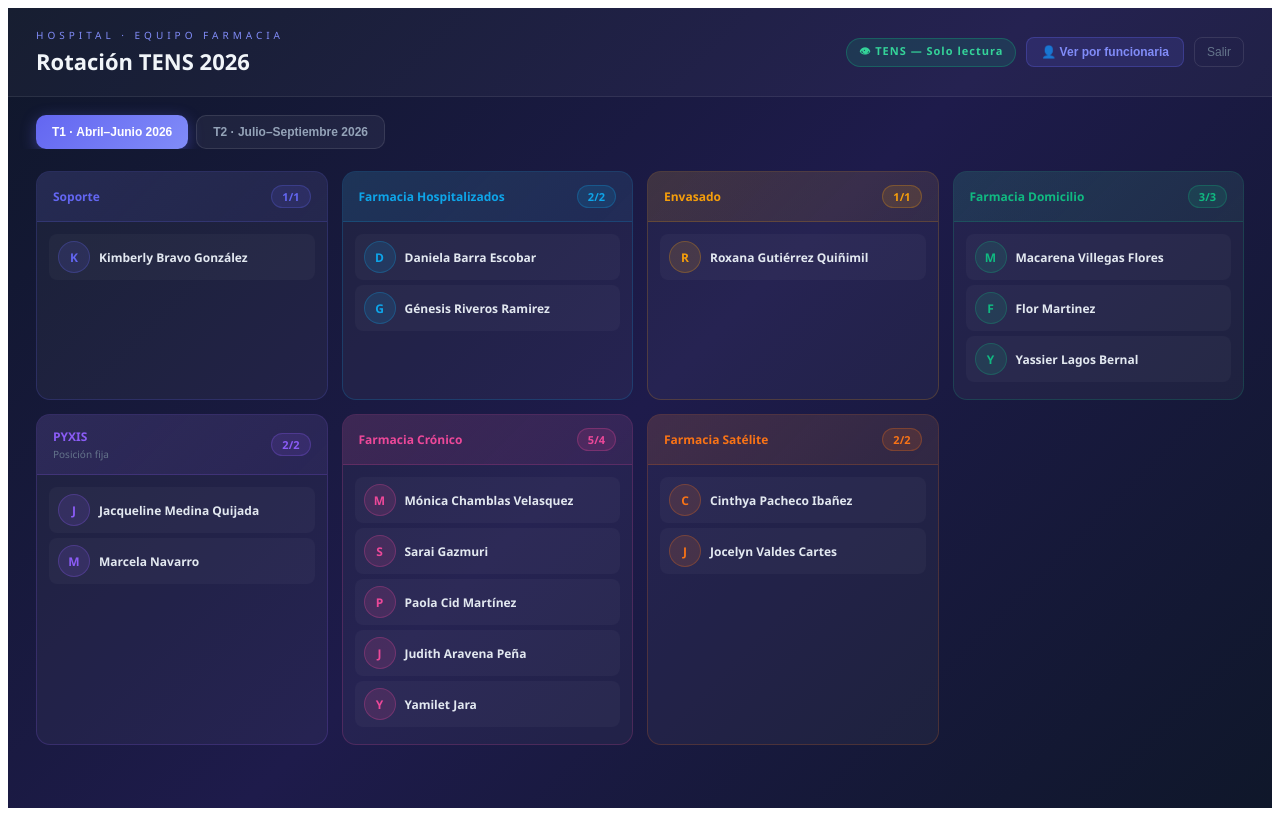
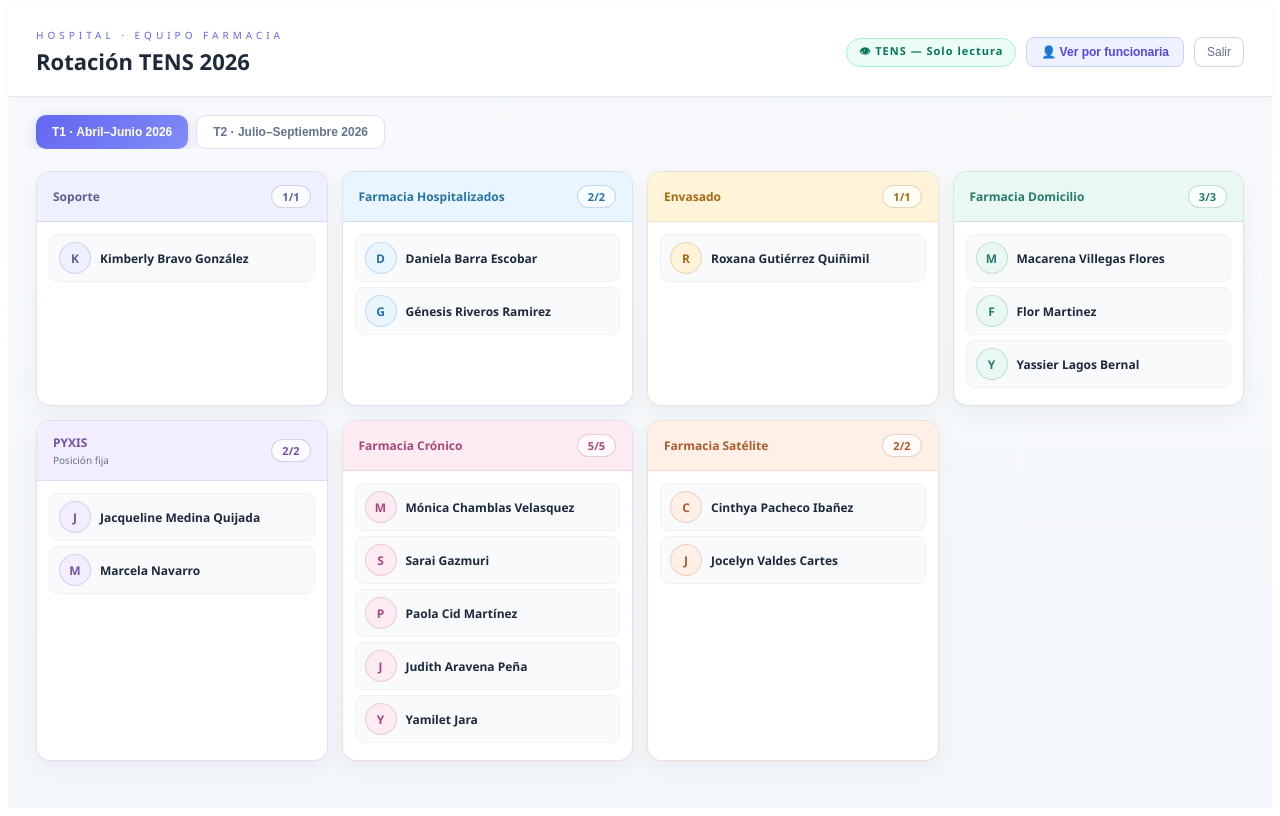
Before and after one commit to carolinariverajorquera-cmd/rotacion-farmacia, a React (Vite) app: page / in a window 1280 px wide. Both pictures are taken after a click on the button "Soy TENS, ver rotación →". Built offline with nearby package versions, Linux system fonts and the light colour scheme.

Commit message:
Actualizar rotación julio-diciembre y aplicar interfaz clara

```diff
--- a/src/App.jsx
+++ b/src/App.jsx
@@ -4,8 +4,8 @@ import { useState, useEffect } from "react";
 // CONTRASEÑA DE LA JEFA — cámbiala aquí
 // ============================================================
 const CLAVE_JEFA = "farmacia2026";
-const STORAGE_KEY = "rotacion-farmacia-plan-v2";
-const SEMILLA_INICIAL = 20260828;
+const STORAGE_KEY = "rotacion-farmacia-plan-v3";
+const SEMILLA_INICIAL = 20260907;
 
 // contrato: "honorario" | "contrata" | "compra_servicios" | "das_chue"
 // t1: asignación FIJA de Abril-Junio 2026, según tabla entregada por la jefa
@@ -22,22 +22,41 @@ const FUNCIONARIAS = [
   { nombre: "Cinthya Pacheco Ibañez", condicion: null, contrato: "contrata", t1: "satelite", fijas: { 1: "satelite", 2: "satelite" }, fijaLabel: "Fija en Satélite hasta diciembre" },
   { nombre: "Jacqueline Medina Quijada", condicion: "fija_pyxis", contrato: "contrata", t1: "pyxis" },
   { nombre: "Yassier Lagos Bernal", condicion: null, contrato: "compra_servicios", t1: "domicilio" },
-  { nombre: "Jocelyn Valdes Cartes", condicion: null, contrato: "compra_servicios", t1: "satelite", fijas: { 1: "domicilio", 2: "domicilio" }, fijaLabel: "Fija en Domicilio hasta diciembre" },
+  { nombre: "Jocelyn Valdes Cartes", condicion: null, contrato: "compra_servicios", t1: "satelite" },
   { nombre: "Génesis Riveros Ramirez", condicion: null, contrato: "contrata", t1: "hospitalizados", fijas: { 1: "cronico", 2: "cronico" }, fijaLabel: "Fija en Crónico hasta diciembre" },
   { nombre: "Judith Aravena Peña", condicion: null, contrato: "honorario", t1: "cronico", fijas: { 1: "soporte", 2: "soporte" }, fijaLabel: "Fija en Soporte hasta diciembre" },
   { nombre: "Marcela Navarro", condicion: "fija_pyxis", contrato: "honorario", t1: "pyxis" },
-  { nombre: "Yamilet Jara", condicion: "solo_satelite_cronico", contrato: "das_chue", t1: "cronico" },
+  { nombre: "Yamilet Jara", condicion: null, contrato: "das_chue", t1: "cronico", fijas: { 1: "domicilio", 2: "domicilio" }, fijaLabel: "Fija en Domicilio de julio a diciembre" },
 ];
 
 const AREAS = [
-  { id: "soporte", nombre: "Soporte", cupo: 1, color: "#6366f1" },
-  { id: "hospitalizados", nombre: "Farmacia Hospitalizados", cupo: 2, color: "#0ea5e9" },
-  { id: "envasado", nombre: "Envasado", cupo: 1, color: "#f59e0b" },
-  { id: "domicilio", nombre: "Farmacia Domicilio", cupo: 3, color: "#10b981" },
-  { id: "pyxis", nombre: "PYXIS", cupo: 2, color: "#8b5cf6", fija: true },
-  { id: "cronico", nombre: "Farmacia Crónico", cupo: 4, color: "#ec4899" },
-  { id: "satelite", nombre: "Farmacia Satélite", cupo: 2, color: "#f97316" },
+  { id: "soporte", nombre: "Soporte", cupos: [1, 1, 1, 1], color: "#5b5f97", pastel: "#eef0ff" },
+  { id: "hospitalizados", nombre: "Farmacia Hospitalizados", cupos: [2, 2, 2, 2], color: "#2673a6", pastel: "#eaf6ff" },
+  { id: "envasado", nombre: "Envasado", cupos: [1, 1, 1, 1], color: "#a96812", pastel: "#fff4da" },
+  { id: "domicilio", nombre: "Farmacia Domicilio", cupos: [3, 4, 4, 3], color: "#267c68", pastel: "#e9f8f3" },
+  { id: "pyxis", nombre: "PYXIS", cupos: [2, 2, 2, 2], color: "#7252a3", pastel: "#f3eeff", fija: true },
+  { id: "cronico", nombre: "Farmacia Crónico", cupos: [5, 5, 5, 5], color: "#a94872", pastel: "#fdebf4" },
+  { id: "satelite", nombre: "Farmacia Satélite", cupos: [2, 1, 1, 2], color: "#ad5b2c", pastel: "#fff0e7" },
 ];
+
+const ROTACION_JULIO_DICIEMBRE = {
+  "Judith Aravena Peña": "soporte",
+  "Daniela Barra Escobar": "hospitalizados",
+  "Sarai Gazmuri": "hospitalizados",
+  "Mónica Chamblas Velasquez": "envasado",
+  "Jocelyn Valdes Cartes": "domicilio",
+  "Paola Cid Martínez": "domicilio",
+  "Macarena Villegas Flores": "domicilio",
+  "Yamilet Jara": "domicilio",
+  "Jacqueline Medina Quijada": "pyxis",
+  "Marcela Navarro": "pyxis",
+  "Kimberly Bravo González": "cronico",
+  "Flor Martinez": "cronico",
+  "Génesis Riveros Ramirez": "cronico",
+  "Yassier Lagos Bernal": "cronico",
+  "Roxana Gutiérrez Quiñimil": "cronico",
+  "Cinthya Pacheco Ibañez": "satelite",
+};
 
 const TRIMESTRES = [
   { label: "T1 · Abril–Junio 2026", corto: "Abr–Jun 2026", semestre: 1 },
@@ -65,13 +84,16 @@ function obtenerAsignacionFija(func, trimestreIdx) {
   return func.fijas?.[trimestreIdx] || null;
 }
 
+function obtenerCupoArea(area, trimestreIdx) {
+  return area.cupos?.[trimestreIdx] ?? area.cupos?.[0] ?? 0;
+}
+
 function puedeIrASoporte(func) {
   return func.contrato === "honorario" || func.contrato === "compra_servicios";
 }
 
 function puedeRotar(func, areaId, historial) {
   if (func.condicion === "fija_pyxis") return areaId === "pyxis";
-  if (func.condicion === "solo_satelite_cronico") return areaId === "satelite" || areaId === "cronico";
   if (areaId === "pyxis") return false;
   // Soporte: Honorarios y Compra de Servicios pueden realizar este turno.
   if (areaId === "soporte" && !puedeIrASoporte(func)) return false;
@@ -106,6 +128,11 @@ function generarRotacion(trimestreIdx, rotacionAnterior, aleatorio = Math.random
     return asignacion;
   }
 
+  // Distribución acordada con la jefatura para julio-diciembre de 2026.
+  if (trimestreIdx === 1 || trimestreIdx === 2) {
+    return { ...ROTACION_JULIO_DICIEMBRE };
+  }
+
   // Aplicar posiciones fijas permanentes o definidas para este trimestre.
   FUNCIONARIAS.forEach(f => {
     const areaFija = obtenerAsignacionFija(f, trimestreIdx);
@@ -118,9 +145,7 @@ function generarRotacion(trimestreIdx, rotacionAnterior, aleatorio = Math.random
   const libres = FUNCIONARIAS.filter(f => !obtenerAsignacionFija(f, trimestreIdx));
   const areasRotables = AREAS.filter(a => !a.fija);
 
-  const yamilet = libres.find(f => f.condicion === "solo_satelite_cronico");
-  const resto = libres.filter(f => f.condicion !== "solo_satelite_cronico");
-  const ordenadas = yamilet ? [yamilet, ...resto] : resto;
+  const ordenadas = libres;
 
   ordenadas.forEach(func => {
     const historial = rotacionAnterior
@@ -128,7 +153,7 @@ function generarRotacion(trimestreIdx, rotacionAnterior, aleatorio = Math.random
       : [];
 
     let candidatas = areasRotables.filter(a => {
-      const llena = ocupadas[a.id].length >= a.cupo;
+      const llena = ocupadas[a.id].length >= obtenerCupoArea(a, trimestreIdx);
       const puede = puedeRotar(func, a.id, historial);
       const mismaQueAnterior = historial[historial.length - 1] === a.id;
       return !llena && puede && !mismaQueAnterior;
@@ -136,7 +161,7 @@ function generarRotacion(trimestreIdx, rotacionAnterior, aleatorio = Math.random
 
     if (candidatas.length === 0) {
       candidatas = areasRotables.filter(a =>
-        ocupadas[a.id].length < a.cupo && puedeRotar(func, a.id, historial)
+        ocupadas[a.id].length < obtenerCupoArea(a, trimestreIdx) && puedeRotar(func, a.id, historial)
       );
     }
 
@@ -191,25 +216,26 @@ function LoginScreen({ onLogin, error }) {
   return (
     <div style={{
       minHeight: "100vh",
-      background: "linear-gradient(135deg, #0f172a 0%, #1e1b4b 100%)",
+      background: "linear-gradient(145deg, #f8fafc 0%, #eef2ff 50%, #f0fdfa 100%)",
       display: "flex",
       alignItems: "center",
       justifyContent: "center",
       fontFamily: "'DM Sans','Segoe UI',sans-serif",
     }}>
       <div style={{
-        background: "rgba(255,255,255,0.05)",
-        border: "1px solid rgba(255,255,255,0.1)",
+        background: "rgba(255,255,255,0.94)",
+        border: "1px solid #e2e8f0",
         borderRadius: 20,
         padding: "40px 48px",
         width: 340,
         textAlign: "center",
+        boxShadow: "0 24px 70px rgba(79,70,229,0.12)",
       }}>
         <div style={{ fontSize: 40, marginBottom: 12 }}>🔐</div>
         <div style={{ fontSize: 11, letterSpacing: 4, color: "#818cf8", textTransform: "uppercase", marginBottom: 6 }}>
           Acceso Jefa de Farmacia
         </div>
-        <h2 style={{ color: "#f1f5f9", margin: "0 0 28px", fontSize: 20, fontWeight: 700 }}>
+        <h2 style={{ color: "#1e293b", margin: "0 0 28px", fontSize: 20, fontWeight: 700 }}>
           Ingresa tu clave
         </h2>
         <input
@@ -221,10 +247,10 @@ function LoginScreen({ onLogin, error }) {
           style={{
             width: "100%",
             padding: "12px 16px",
-            background: "rgba(255,255,255,0.07)",
-            border: error ? "1px solid #f87171" : "1px solid rgba(255,255,255,0.15)",
+            background: "#f8fafc",
+            border: error ? "1px solid #ef4444" : "1px solid #cbd5e1",
             borderRadius: 10,
-            color: "#f1f5f9",
+            color: "#1e293b",
             fontSize: 15,
             marginBottom: 8,
             boxSizing: "border-box",
@@ -358,20 +384,22 @@ export default function App() {
   const rotacionActual = rotaciones[trimestre] || {};
   const agrupadaPorArea = AREAS.map(area => ({
     ...area,
+    cupo: obtenerCupoArea(area, trimestre),
     funcionarias: FUNCIONARIAS.filter(f => rotacionActual[f.nombre] === area.id),
   }));
 
   return (
     <div style={{
       minHeight: "100vh",
-      background: "linear-gradient(135deg,#0f172a 0%,#1e1b4b 50%,#0f172a 100%)",
+      background: "linear-gradient(180deg,#f8fafc 0%,#f3f6fb 100%)",
       fontFamily: "'DM Sans','Segoe UI',sans-serif",
-      color: "#f1f5f9",
+      color: "#1e293b",
     }}>
       {/* Header */}
       <div style={{
-        background: "rgba(255,255,255,0.03)",
-        borderBottom: "1px solid rgba(255,255,255,0.08)",
+        background: "rgba(255,255,255,0.96)",
+        borderBottom: "1px solid #e2e8f0",
+        boxShadow: "0 1px 8px rgba(15,23,42,0.04)",
         padding: "20px 28px",
         display: "flex",
         justifyContent: "space-between",
@@ -380,7 +408,7 @@ export default function App() {
         gap: 12,
       }}>
         <div>
-          <div style={{ fontSize: 10, letterSpacing: 4, color: "#818cf8", textTransform: "uppercase", marginBottom: 4 }}>
+          <div style={{ fontSize: 10, letterSpacing: 4, color: "#6366f1", textTransform: "uppercase", marginBottom: 4 }}>
             Hospital · Equipo Farmacia
           </div>
           <h1 style={{ margin: 0, fontSize: 22, fontWeight: 700 }}>Rotación TENS 2026</h1>
@@ -388,9 +416,9 @@ export default function App() {
 
         <div style={{ display: "flex", alignItems: "center", gap: 10, flexWrap: "wrap" }}>
           <span style={{
-            background: esJefa ? "rgba(99,102,241,0.2)" : "rgba(16,185,129,0.15)",
-            border: `1px solid ${esJefa ? "rgba(99,102,241,0.4)" : "rgba(16,185,129,0.3)"}`,
-            color: esJefa ? "#818cf8" : "#34d399",
+            background: esJefa ? "#eef2ff" : "#ecfdf5",
+            border: `1px solid ${esJefa ? "#c7d2fe" : "#a7f3d0"}`,
+            color: esJefa ? "#4f46e5" : "#047857",
             borderRadius: 20,
             padding: "4px 12px",
             fontSize: 11,
@@ -401,15 +429,15 @@ export default function App() {
           </span>
 
           {guardado && (
-            <span style={{ color: "#34d399", fontSize: 12, fontWeight: 600 }}>✓ Cambios guardados</span>
+            <span style={{ color: "#059669", fontSize: 12, fontWeight: 600 }}>✓ Cambios guardados</span>
           )}
 
           <button
             onClick={() => setVista(v => v === "area" ? "funcionaria" : "area")}
             style={{
-              background: "rgba(99,102,241,0.15)",
-              border: "1px solid rgba(99,102,241,0.3)",
-              color: "#818cf8",
+              background: "#eef2ff",
+              border: "1px solid #c7d2fe",
+              color: "#4f46e5",
               borderRadius: 8,
               padding: "7px 14px",
               cursor: "pointer",
@@ -426,7 +454,7 @@ export default function App() {
               onClick={regenerar}
               disabled={loading}
               style={{
-                background: loading ? "rgba(99,102,241,0.2)" : "rgba(99,102,241,0.9)",
+                background: loading ? "#c7d2fe" : "#6366f1",
                 border: "none",
                 color: "white",
                 borderRadius: 8,
@@ -444,7 +472,7 @@ export default function App() {
             onClick={() => setModo(null)}
             style={{
               background: "transparent",
-              border: "1px solid rgba(255,255,255,0.1)",
+              border: "1px solid #cbd5e1",
               color: "#64748b",
               borderRadius: 8,
               padding: "7px 12px",
@@ -466,16 +494,16 @@ export default function App() {
             style={{
               background: trimestre === i
                 ? "linear-gradient(135deg,#6366f1,#818cf8)"
-                : "rgba(255,255,255,0.05)",
-              border: trimestre === i ? "none" : "1px solid rgba(255,255,255,0.1)",
-              color: trimestre === i ? "white" : "#94a3b8",
+                : "#ffffff",
+              border: trimestre === i ? "none" : "1px solid #dbe3ee",
+              color: trimestre === i ? "white" : "#64748b",
               borderRadius: 10,
               padding: "9px 16px",
               cursor: "pointer",
               fontSize: 12,
               fontWeight: 600,
               whiteSpace: "nowrap",
-              boxShadow: trimestre === i ? "0 4px 15px rgba(99,102,241,0.4)" : "none",
+              boxShadow: trimestre === i ? "0 4px 15px rgba(99,102,241,0.24)" : "0 1px 3px rgba(15,23,42,0.04)",
             }}
           >
             {TRIMESTRES[i].label}
@@ -488,14 +516,15 @@ export default function App() {
           <div style={{ display: "grid", gridTemplateColumns: "repeat(auto-fill,minmax(270px,1fr))", gap: 14 }}>
             {agrupadaPorArea.map(area => (
               <div key={area.id} style={{
-                background: "rgba(255,255,255,0.04)",
-                border: `1px solid ${area.color}33`,
+                background: "#ffffff",
+                border: `1px solid ${area.color}30`,
                 borderRadius: 14,
                 overflow: "hidden",
+                boxShadow: "0 6px 20px rgba(15,23,42,0.05)",
               }}>
                 <div style={{
-                  background: `linear-gradient(135deg,${area.color}22,${area.color}11)`,
-                  borderBottom: `1px solid ${area.color}33`,
+                  background: area.pastel,
+                  borderBottom: `1px solid ${area.color}24`,
                   padding: "13px 16px",
                   display: "flex",
                   justifyContent: "space-between",
@@ -506,8 +535,8 @@ export default function App() {
                     {area.fija && <div style={{ fontSize: 10, color: "#64748b", marginTop: 2 }}>Posición fija</div>}
                   </div>
                   <span style={{
-                    background: `${area.color}22`,
-                    border: `1px solid ${area.color}44`,
+                    background: "rgba(255,255,255,0.7)",
+                    border: `1px solid ${area.color}40`,
                     borderRadius: 20,
                     padding: "3px 10px",
                     fontSize: 11,
@@ -519,7 +548,7 @@ export default function App() {
                 </div>
                 <div style={{ padding: 12 }}>
                   {area.funcionarias.length === 0 ? (
-                    <div style={{ color: "#475569", fontSize: 12, textAlign: "center", padding: "10px 0", fontStyle: "italic" }}>
+                    <div style={{ color: "#94a3b8", fontSize: 12, textAlign: "center", padding: "10px 0", fontStyle: "italic" }}>
                       Sin asignar
                     </div>
                   ) : area.funcionarias.map(f => (
@@ -528,20 +557,21 @@ export default function App() {
                       alignItems: "center",
                       gap: 9,
                       padding: "7px 9px",
-                      background: "rgba(255,255,255,0.03)",
+                      background: "#f8fafc",
+                      border: "1px solid #eef2f7",
                       borderRadius: 8,
                       marginBottom: 5,
                     }}>
                       <div style={{
                         width: 30, height: 30, borderRadius: "50%",
-                        background: `${area.color}22`, border: `1px solid ${area.color}44`,
+                        background: area.pastel, border: `1px solid ${area.color}35`,
                         display: "flex", alignItems: "center", justifyContent: "center",
                         fontSize: 12, fontWeight: 700, color: area.color, flexShrink: 0,
                       }}>
                         {f.nombre.charAt(0)}
                       </div>
                       <div style={{ flex: 1 }}>
-                        <div style={{ fontSize: 12, fontWeight: 600, color: "#e2e8f0" }}>{f.nombre}</div>
+                        <div style={{ fontSize: 12, fontWeight: 600, color: "#1e293b" }}>{f.nombre}</div>
                         <div style={{ fontSize: 10, color: "#64748b" }}>
                           {esJefa && CONTRATO_LABEL[f.contrato]}
                           {esJefa && obtenerAsignacionFija(f, trimestre) && f.condicion !== "fija_pyxis" &&
@@ -553,8 +583,8 @@ export default function App() {
                           onClick={() => setEditando({ nombre: f.nombre, trimestreIdx: trimestre })}
                           title="Cambiar área"
                           style={{
-                            background: "rgba(255,255,255,0.05)",
-                            border: "1px solid rgba(255,255,255,0.1)",
+                            background: "#ffffff",
+                            border: "1px solid #dbe3ee",
                             color: "#94a3b8",
                             borderRadius: 6,
                             padding: "3px 7px",
@@ -583,7 +613,7 @@ export default function App() {
                     <th key={i} style={{
                       textAlign: "center",
                       padding: "8px 12px",
-                      color: i === trimestre ? "#818cf8" : "#64748b",
+                      color: i === trimestre ? "#4f46e5" : "#64748b",
                       fontSize: 11,
                       fontWeight: 600,
                       textTransform: "uppercase",
@@ -599,11 +629,13 @@ export default function App() {
                   <tr key={f.nombre}>
                     <td style={{
                       padding: "9px 14px",
-                      background: "rgba(255,255,255,0.04)",
+                      background: "#ffffff",
+                      borderTop: "1px solid #eef2f7",
+                      borderBottom: "1px solid #eef2f7",
                       borderRadius: "10px 0 0 10px",
                       fontSize: 12,
                       fontWeight: 600,
-                      color: "#e2e8f0",
+                      color: "#1e293b",
                       whiteSpace: "nowrap",
                     }}>
                       {f.nombre}
@@ -616,16 +648,16 @@ export default function App() {
                       return (
                         <td key={i} style={{
                           padding: "9px 8px",
-                          background: esActual ? "rgba(99,102,241,0.07)" : "rgba(255,255,255,0.02)",
-                          borderLeft: "1px solid rgba(255,255,255,0.03)",
+                          background: esActual ? "#eef2ff" : "#ffffff",
+                          borderLeft: "1px solid #eef2f7",
                           borderRadius: i === trimestresVisibles[trimestresVisibles.length - 1] ? "0 10px 10px 0" : 0,
                           textAlign: "center",
                         }}>
                           {area && (
                             <span style={{
                               display: "inline-block",
-                              background: `${area.color}22`,
-                              border: `1px solid ${area.color}44`,
+                              background: area.pastel,
+                              border: `1px solid ${area.color}35`,
                               color: area.color,
                               borderRadius: 6,
                               padding: "3px 7px",
@@ -667,9 +699,10 @@ export default function App() {
         <div style={{
           marginTop: 20,
           padding: "14px 18px",
-          background: "rgba(255,255,255,0.03)",
+          background: "#ffffff",
           borderRadius: 12,
-          border: "1px solid rgba(255,255,255,0.07)",
+          border: "1px solid #e2e8f0",
+          boxShadow: "0 4px 16px rgba(15,23,42,0.04)",
           display: "flex",
           gap: 16,
           flexWrap: "wrap",
@@ -680,10 +713,9 @@ export default function App() {
             "⏱ Mín. 3 meses – Máx. 6 meses por área",
             "🚫 No consecutivo Satélite ↔ Crónico",
             "🔒 PYXIS fija (Jacqueline & Marcela)",
-            "⚠️ Yamilet: solo Satélite y Crónico",
             "📌 Kimberly: Crónico desde julio 2026 hasta marzo 2027",
             "📌 Jul–Dic: Génesis en Crónico",
-            "📌 Jul–Dic: Cinthya en Satélite y Jocelyn en Domicilio",
+            "📌 Jul–Dic: Cinthya en Satélite y Yamilet en Domicilio",
             "🔒 Judith fija en Soporte hasta diciembre 2026",
           ].map((r, i) => (
             <span key={i} style={{ fontSize: 11, color: "#94a3b8" }}>{r}</span>
@@ -710,14 +742,14 @@ export default function App() {
           <div
             onClick={e => e.stopPropagation()}
             style={{
-              background: "#1e1b4b",
-              border: "1px solid rgba(255,255,255,0.12)",
+              background: "#ffffff",
+              border: "1px solid #e2e8f0",
               borderRadius: 16,
               padding: 28,
               width: 340,
             }}
           >
-            <h3 style={{ margin: "0 0 6px", fontSize: 15, color: "#f1f5f9" }}>
+            <h3 style={{ margin: "0 0 6px", fontSize: 15, color: "#1e293b" }}>
               Cambiar área
             </h3>
             <p style={{ margin: "0 0 18px", fontSize: 12, color: "#94a3b8" }}>
@@ -736,7 +768,7 @@ export default function App() {
                   style={{
                     background: rotaciones[editando.trimestreIdx]?.[editando.nombre] === area.id
                       ? `${area.color}33`
-                      : "rgba(255,255,255,0.05)",
+                      : "#f8fafc",
                     border: `1px solid ${area.color}44`,
                     color: area.color,
                     borderRadius: 9,
@@ -758,7 +790,7 @@ export default function App() {
                 marginTop: 14,
                 width: "100%",
                 background: "transparent",
-                border: "1px solid rgba(255,255,255,0.1)",
+                border: "1px solid #cbd5e1",
                 color: "#64748b",
                 borderRadius: 9,
                 padding: "8px",
```
